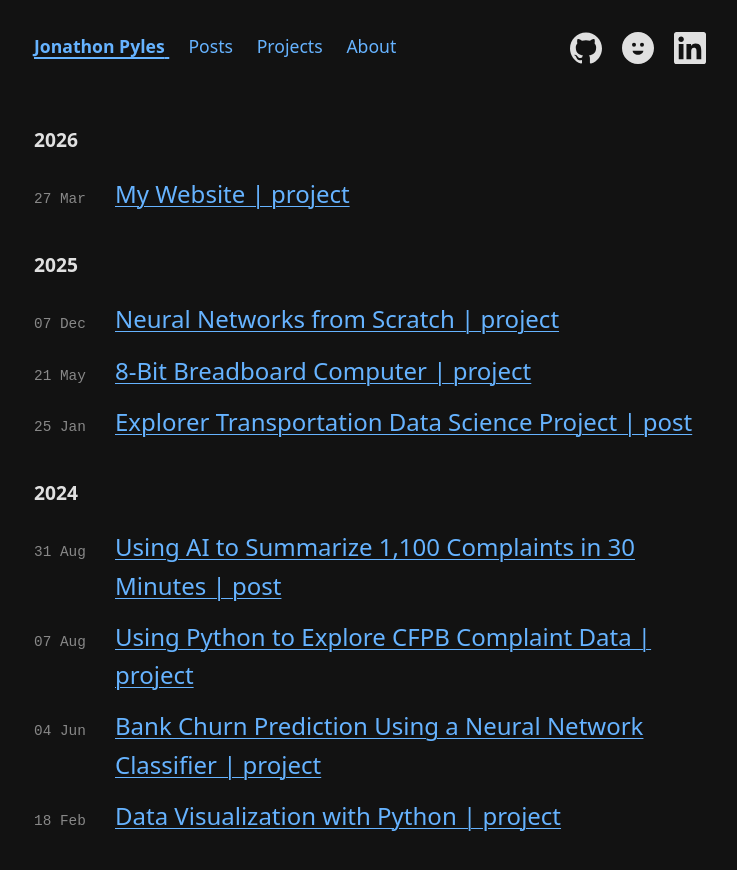
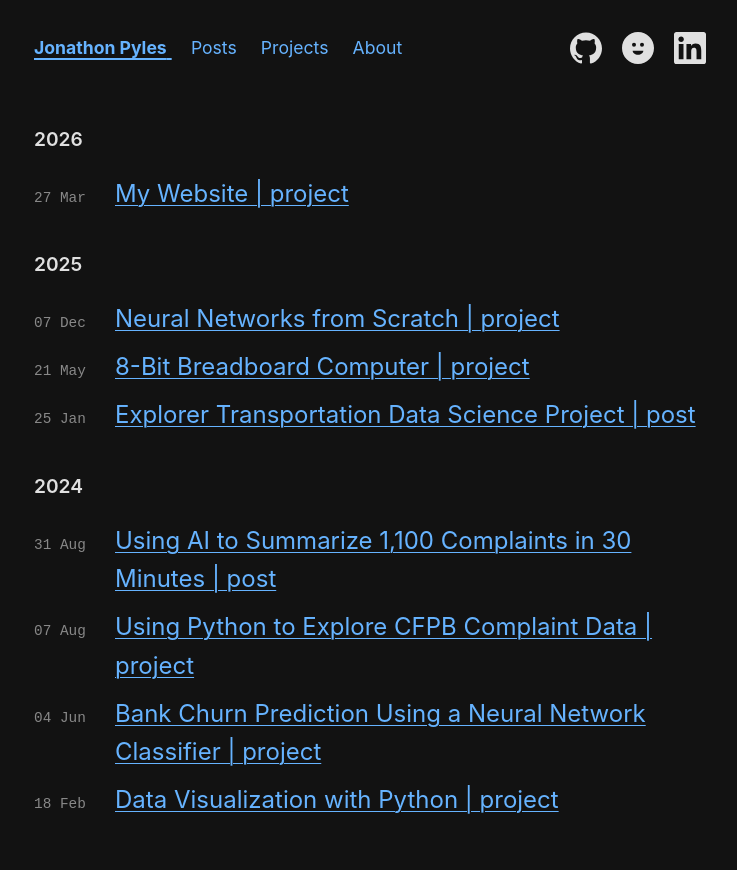
Before and after one commit to JNPyles/JNPyles.github.io, a Jekyll site: the page built from index.html, in a window 1280 px wide. Shown: the top 870 px of the page, without its empty margins (270-1007 px from the left). Built offline with Jekyll 4.4.1, drawn with Linux system fonts in a browser that asks for light colours; nearby versions of some CDN libraries.

Commit message:
Update style.css

```diff
--- a/assets/css/style.css
+++ b/assets/css/style.css
@@ -1,3 +1,4 @@
+/* Minimalist Base Variables (Permanent Dark Mode) */
 :root {
   --bg: #121212;
   --text: #e0e0e0;
@@ -8,13 +9,12 @@
 }
 
 body {
-  /* system-ui natively handles the Apple/Blink/Segoe stack */
-  font-family: system-ui, -apple-system, sans-serif;
+  font-family: -apple-system, BlinkMacSystemFont, "Segoe UI", Helvetica, Arial, sans-serif;
   font-size: 24px;
   line-height: 1.6;
   color: var(--text);
-  background: var(--bg);
-  max-width: 42rem;
+  background-color: var(--bg);
+  max-width: 42rem; /* Keeps the line length perfect for reading */
   margin: 0 auto;
   padding: 2rem 1rem;
 }
@@ -23,24 +23,30 @@
 h1, h2, h3 {
   font-weight: 600;
   line-height: 1.2;
-  margin: 2em 0 0.5em; /* Shorthand for top, horizontal, bottom */
+  margin-top: 2em;
+  margin-bottom: 0.5em;
 }
+
 h1 { font-size: 1.8rem; }
 h2 { font-size: 1.4rem; }
-h3.year-heading { font-size: 1.2rem; margin-top: 2.5rem; }
 
-/* Links */
+/* Links - Classic underline style */
 a {
   color: var(--link);
-  text-decoration: underline 1px; /* Shorthand thickness */
+  text-decoration: underline;
+  text-decoration-thickness: 1px;
   text-underline-offset: 3px;
 }
-a:hover { text-decoration-thickness: 2px; }
 
-/* Navigation */
+a:hover {
+  text-decoration-thickness: 2px;
+}
+
+/* Navigation Container */
 nav.site-nav {
   display: flex;
-  justify-content: space-between;
+  align-items: center;
+  justify-content: space-between; /* Pushes links left and icons right */
   margin-bottom: 4rem;
   font-size: 1.1rem;
 }
@@ -49,30 +55,53 @@
   margin-right: 1.2rem;
   text-decoration: none;
 }
-nav .nav-links a:hover, nav .nav-links a.active {
-  text-decoration: underline var(--thickness, 1px);
+
+nav .nav-links a:hover {
+  text-decoration: underline;
+  text-decoration-thickness: 1px;
   text-underline-offset: 4px;
 }
-nav .nav-links a.active { --thickness: 2px; } /* Clean variable override */
 
-/* Nav Icons & Tooltips */
-.nav-icons { display: flex; gap: 20px; align-items: center; }
+nav .nav-links a.active {
+  text-decoration: underline;
+  text-decoration-thickness: 2px;
+  text-underline-offset: 4px;
+}
 
-.nav-icons a { position: relative; display: inline-flex; }
+/* Container for the icons */
+.nav-icons {
+    display: flex;
+    gap: 20px;
+    align-items: center;
+}
 
+/* Make the icons bigger and add a smooth transition */
 .nav-icons svg {
-  width: 32px; height: 32px;
-  fill: var(--text);
-  transition: all 0.2s ease-in-out; /* Combined transition */
+    width: 32px;
+    height: 32px;
+    fill: var(--text); /* Forces icons to use the light grey text color */
+    transition: transform 0.2s ease-in-out, fill 0.2s;
 }
-.nav-icons a:hover svg { transform: scale(1.15); }
+
+/* Hover effect: Scale up slightly */
+.nav-icons a:hover svg {
+    transform: scale(1.15);
+}
+
+/* The "Tooltip" - shows the name on hover */
+.nav-icons a {
+    position: relative;
+    display: inline-flex;
+    text-decoration: none;
+}
 
 .nav-icons a::after {
     content: attr(aria-label);
     position: absolute;
-  bottom: -35px; left: 50%;
+    bottom: -35px;
+    left: 50%;
     transform: translateX(-50%);
-  background: var(--tooltip-bg);
+    background-color: var(--tooltip-bg);
     color: var(--tooltip-text);
     padding: 4px 8px;
     border-radius: 4px;
@@ -80,35 +109,86 @@
     white-space: nowrap;
     opacity: 0;
     pointer-events: none;
-  transition: all 0.2s ease;
+    transition: opacity 0.2s ease, bottom 0.2s ease;
     z-index: 10;
 }
-.nav-icons a:hover::after { opacity: 1; bottom: -40px; }
 
-/* Lists & Metadata (Combined for dryness) */
-ul.post-list, ul.year-grouped { list-style: none; padding: 0; }
+/* Show the name when hovering */
+.nav-icons a:hover::after {
+    opacity: 1;
+    bottom: -40px;
+}
 
-ul.post-list li, ul.year-grouped li {
+/* Clean up lists so they look like plain text logs */
+ul.post-list {
+  list-style-type: none;
+  padding: 0;
+}
+
+ul.post-list li {
+  margin-bottom: 0.8rem;
+  display: flex;
+  flex-direction: row; /* Changed from column to row */
+  align-items: baseline; /* Aligns the bottom of the text perfectly */
+  gap: 1rem; /* Adds a clean space between the date and the title */
+}
+
+
+/* The date next to posts */
+.post-meta {
+  color: var(--meta);
+  font-size: 0.9rem;
+  font-family: monospace; /* Gives it a slight "terminal" feel */
+}
+
+/* Styling for the Year Headers */
+h3.year-heading {
+  font-size: 1.2rem;
+  color: var(--text);
+  margin-top: 2.5rem;
+  margin-bottom: 1rem;
+  font-weight: 600;
+}
+
+/* Flexbox layout to align the date and the content block */
+ul.year-grouped li {
   display: flex;
   align-items: baseline;
-  gap: 1rem;
-  margin-bottom: 0.8rem;
+  margin-bottom: 0.6rem;
 }
 
-.post-meta, .date-short {
+/* Fix the width of the date so titles align perfectly vertically */
+.date-short {
+  min-width: 65px;
+  flex-shrink: 0;
+  font-family: monospace;
   color: var(--meta);
-  font-family: monospace;
 }
-.post-meta { font-size: 0.9rem; }
-.date-short { min-width: 65px; flex-shrink: 0; }
 
-/* Tags */
-.title-and-tags { display: inline; }
-.tags-inline { margin-left: 0.5rem; font-size: 0.85rem; }
-.tag-link { color: var(--meta); text-decoration: none; margin-right: 0.4rem; }
+/* Groups the title and tags together so they flow like a sentence */
+.title-and-tags {
+  display: inline;
+}
 
-/* Code Blocks */
-figure.highlight, pre {
+/* Spaces the tags slightly away from the end of the title */
+.tags-inline {
+  margin-left: 0.5rem;
+  font-size: 0.85rem;
+}
+
+.tag-link {
+  color: var(--meta);
+  text-decoration: none;
+  margin-right: 0.4rem;
+}
+
+.tag-link:hover {
+  text-decoration: underline;
+}
+
+/* Container styling */
+figure.highlight,
+pre {
   background: #2d2d2d;
   color: #f8f8f2;
   padding: 15px;
@@ -117,14 +197,18 @@
   line-height: 1.5;
   font-family: "Courier New", Courier, monospace;
 }
-pre code.hljs { font-size: 0.85em; }
 
-/* Syntax Highlights */
+/* Basic Syntax Colors (Generic Rouge Classes) */
 .highlight .comment { color: #999; font-style: italic; }
 .highlight .keyword { color: #cc99cd; font-weight: bold; }
 .highlight .string  { color: #7ec699; }
 .highlight .number  { color: #f08d49; }
 .highlight .function { color: #f8c555; }
 
-/* Images */
-img { max-width: 100%; height: auto; }
+pre code.hljs {
+  font-size: 0.85em;
+}
+
+img {
+  max-width: 42rem;
+}
```
Lines whose indentation alone changed are shown as unchanged.
